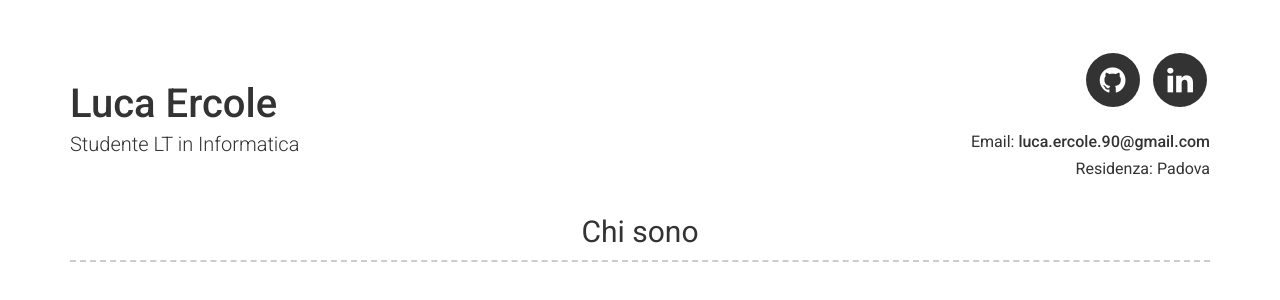
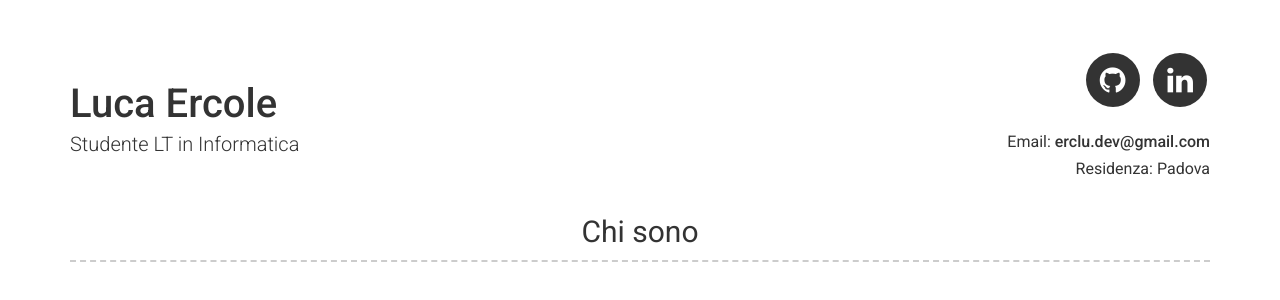
Before and after one commit to erclu/my-cv, a Jekyll site: the page built from index.md, in a window 1280 px wide and 900 px high. Shown: the top 300 px of the window. Built offline with Jekyll 4.4.1, drawn with Linux system fonts in a browser that asks for light colours; some of the changed text lies outside the part shown.

Commit message:
docs: change public email address

```diff
--- a/_data/about.yml
+++ b/_data/about.yml
@@ -1,7 +1,7 @@
 # Personal info
 description: Studente LT in Informatica
 website: https://erclu.github.io/my-cv
-email: luca.ercole.90@gmail.com
+email: erclu.dev@gmail.com
 address: Padova
 # phone: ...
 
```
